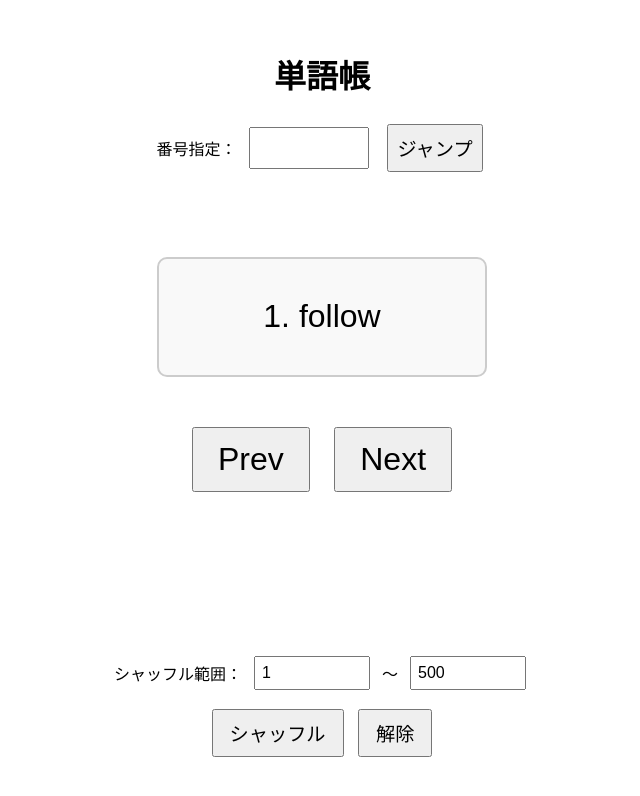
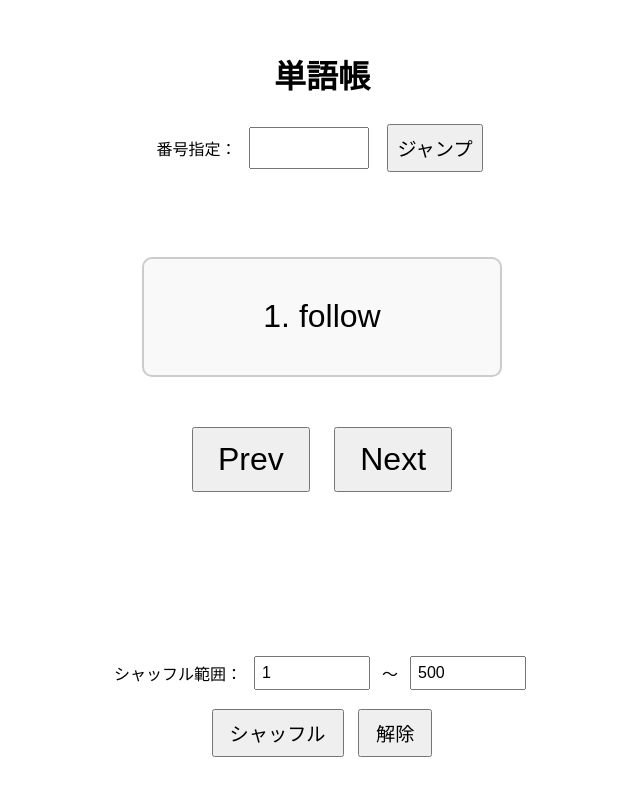
Before and after one commit to konanzu/english-sys2, a plain HTML site: page index.html in a window 1280 px wide. Shown: the whole page, without its empty margins (318-958 px from the left). Drawn offline with Linux system fonts and the light colour scheme.

Commit message:
Update index.html

```diff
--- a/index.html
+++ b/index.html
@@ -20,7 +20,7 @@
 	  padding: 20px;
 	  border: 2px solid #ccc;
 	  border-radius: 10px;
-	  width: 330px; /* ← 固定サイズに */
+	  width: 360px; /* ← 固定サイズに */
 	  height: 120px; /* ← 高さも固定に */
 	  background-color: #f9f9f9;
 	  display: flex;
```
